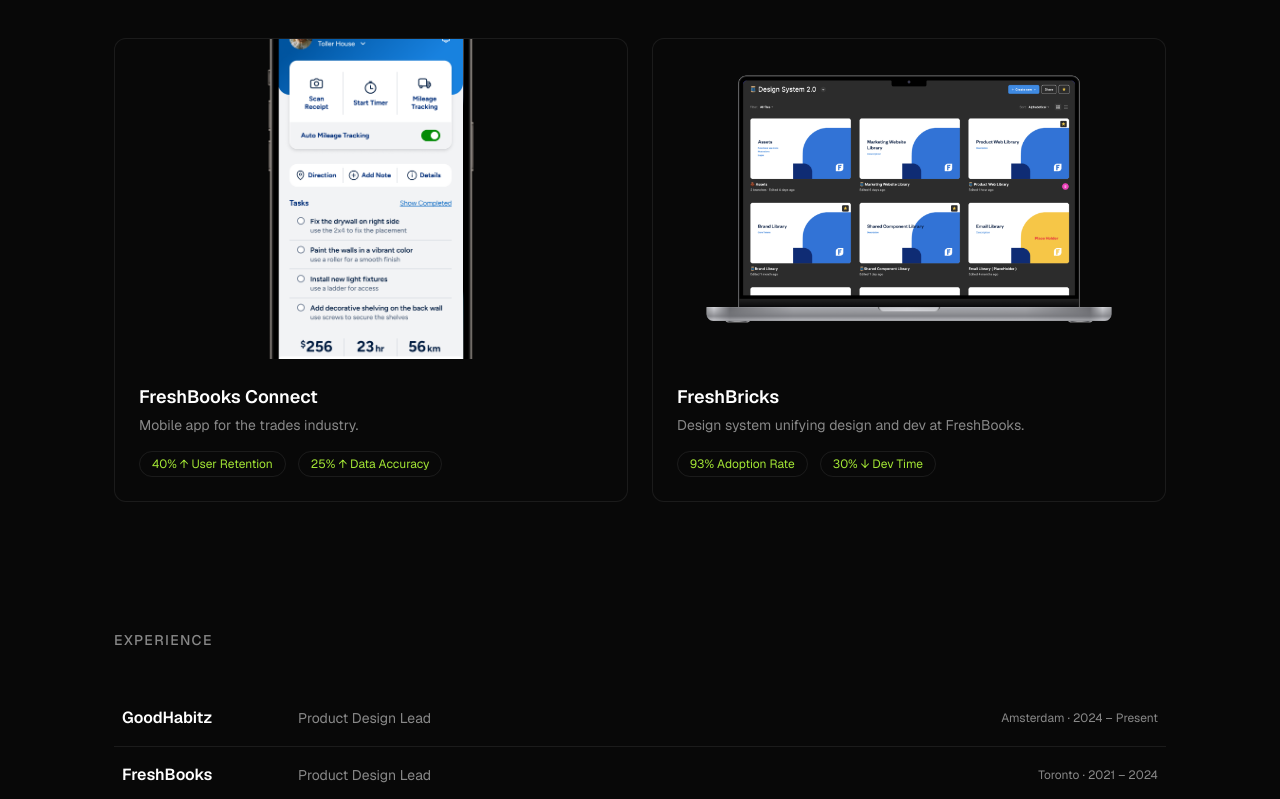
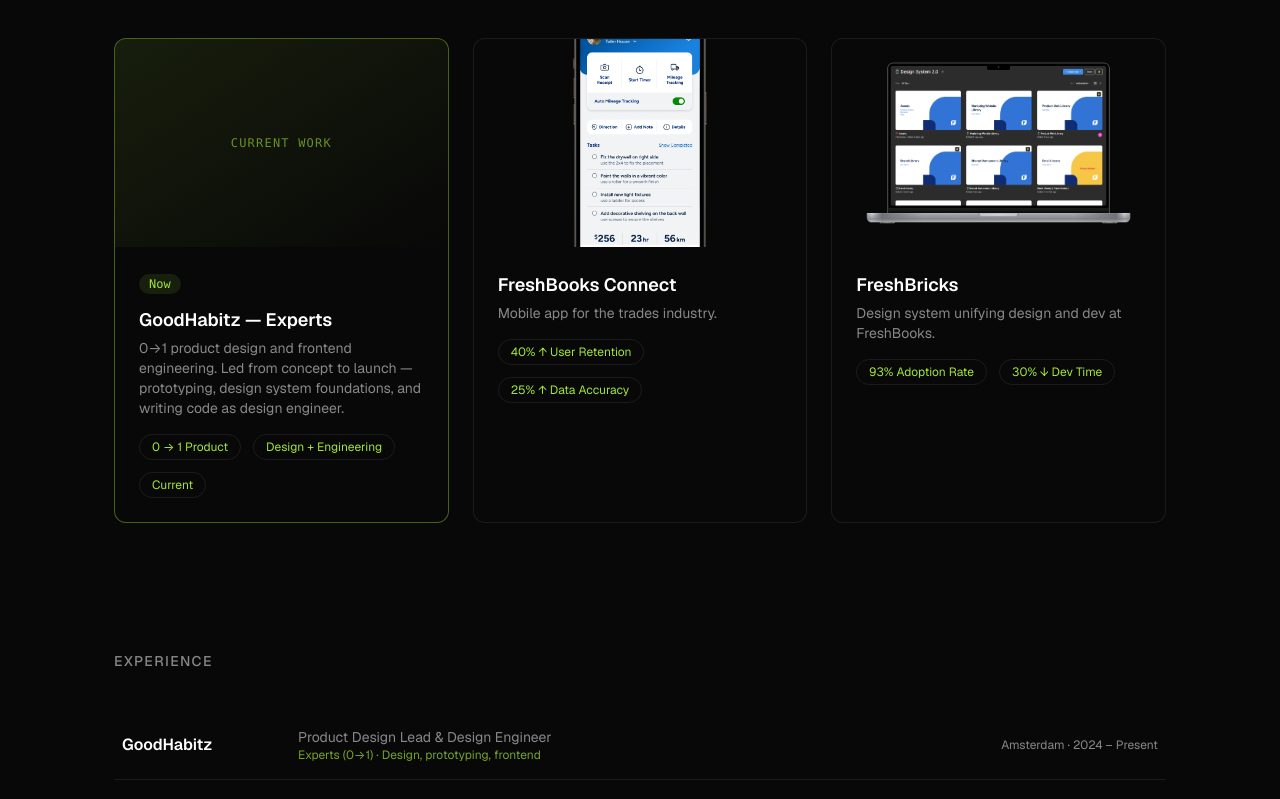
Before and after one commit to BoraALAP/boraalap2025, a Next.js app: page / in a window 1280 px wide. Shown: the part 980-1779 px from the top of the page. Built offline with nearby package versions, Linux system fonts and the light colour scheme.

Commit message:
feat: add GoodHabitz Experts (0→1) work entry + design engineering role

```diff
--- a/src/components/Experience.tsx
+++ b/src/components/Experience.tsx
@@ -3,7 +3,7 @@
 import { motion } from "motion/react";
 
 const experiences = [
-  { company: "GoodHabitz", title: "Product Design Lead", location: "Amsterdam", period: "2024 – Present" },
+  { company: "GoodHabitz", title: "Product Design Lead & Design Engineer", location: "Amsterdam", period: "2024 – Present", note: "Experts (0→1) · Design, prototyping, frontend" },
   { company: "FreshBooks", title: "Product Design Lead", location: "Toronto", period: "2021 – 2024" },
   { company: "Ceridian", title: "Sr. Mobile Designer", location: "Toronto", period: "2019 – 2021" },
   { company: "Rogers", title: "Sr. Mobile Designer", location: "Toronto", period: "2017 – 2019" },
@@ -35,7 +35,10 @@
           >
             <div className="flex flex-col gap-0.5 md:flex-row md:items-center md:gap-4">
               <span className="min-w-[160px] font-semibold text-heading">{e.company}</span>
-              <span className="text-sm text-muted">{e.title}</span>
+              <div className="flex flex-col gap-0">
+                <span className="text-sm text-muted">{e.title}</span>
+                {"note" in e && e.note && <span className="text-xs text-accent/70">{e.note as string}</span>}
+              </div>
             </div>
             <span className="mt-1 text-xs text-muted md:mt-0">
               {e.location} · {e.period}
--- a/src/components/Work.tsx
+++ b/src/components/Work.tsx
@@ -5,16 +5,25 @@
 
 const projects = [
   {
+    title: "GoodHabitz — Experts",
+    description: "0→1 product design and frontend engineering. Led from concept to launch — prototyping, design system foundations, and writing code as design engineer.",
+    metrics: ["0 → 1 Product", "Design + Engineering", "Current"],
+    image: null,
+    current: true,
+  },
+  {
     title: "FreshBooks Connect",
     description: "Mobile app for the trades industry.",
     metrics: ["40% ↑ User Retention", "25% ↑ Data Accuracy"],
     image: "/projects/connect/thumbnail.png",
+    current: false,
   },
   {
     title: "FreshBricks",
     description: "Design system unifying design and dev at FreshBooks.",
     metrics: ["93% Adoption Rate", "30% ↓ Dev Time"],
     image: "/projects/bricks/thumbnail.png",
+    current: false,
   },
 ];
 
@@ -31,25 +40,34 @@
         Work
       </motion.h2>
 
-      <div className="grid gap-6 md:grid-cols-2">
+      <div className="grid gap-6 md:grid-cols-2 lg:grid-cols-3">
         {projects.map((p, i) => (
           <motion.article
             key={p.title}
-            className="group overflow-hidden rounded-xl border border-border bg-bg"
+            className={`group overflow-hidden rounded-xl border bg-bg ${p.current ? "border-accent/40 md:col-span-2 lg:col-span-1" : "border-border"}`}
             initial={{ opacity: 0, y: 16 }}
             whileInView={{ opacity: 1, y: 0 }}
             transition={{ duration: 0.5, delay: i * 0.1 }}
             viewport={{ once: true }}
           >
             <div className="relative aspect-[16/10] overflow-hidden">
+              {p.image ? (
                 <Image
                   src={p.image}
                   alt={p.title}
                   fill
                   className="object-cover transition-transform duration-300 group-hover:scale-[1.02]"
                 />
+              ) : (
+                <div className="h-full w-full bg-gradient-to-br from-accent/10 via-accent/5 to-transparent flex items-center justify-center">
+                  <span className="text-xs font-mono text-accent/60 tracking-widest uppercase">Current Work</span>
+                </div>
+              )}
             </div>
             <div className="p-6">
+              {p.current && (
+                <span className="mb-3 inline-block rounded-full bg-accent/10 px-2.5 py-0.5 text-xs font-mono text-accent">Now</span>
+              )}
               <h3 className="text-lg font-semibold text-heading">{p.title}</h3>
               <p className="mt-1 text-sm text-muted">{p.description}</p>
               <div className="mt-4 flex flex-wrap gap-3">
```
Lines whose indentation alone changed are shown as unchanged.
